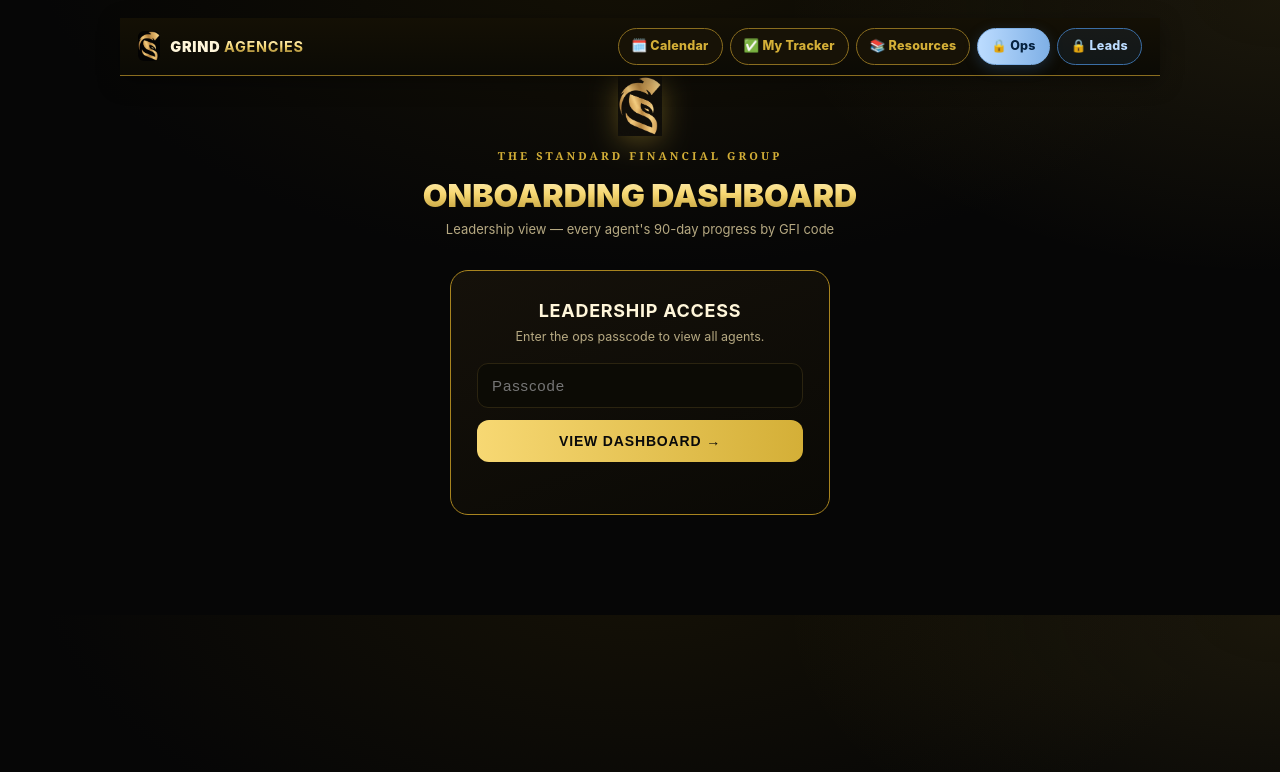
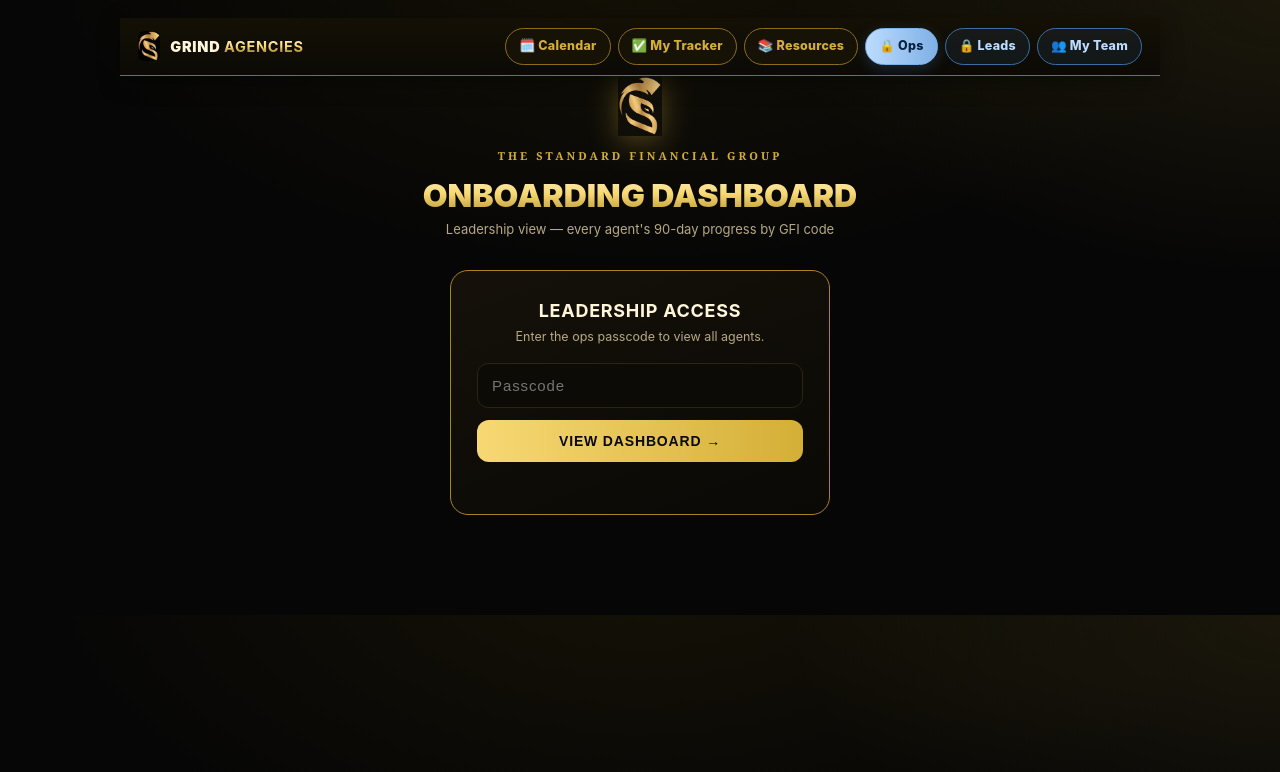
Before and after one commit to GrindAgencies/smmt-calendar, a plain HTML site: page dashboard.html in a window 1280 px wide. Drawn offline with Linux system fonts and the light colour scheme.

Commit message:
Add My Team nav link to dashboard.html

```diff
--- a/dashboard.html
+++ b/dashboard.html
@@ -167,6 +167,7 @@
     <a href="resources.html" class="">📚 Resources</a>
     <a href="dashboard.html" class="ga-lead ga-on">🔒 Ops</a>
     <a href="marketing.html" class="ga-lead">🔒 Leads</a>
+    <a href="team.html" class="ga-lead">👥 My Team</a>
   </nav>
 </header>
   <div class="head">
```
